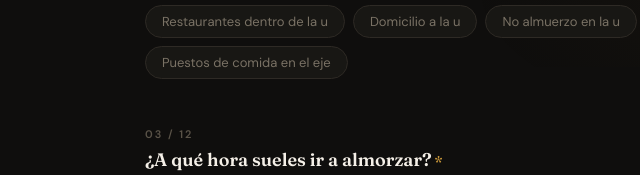
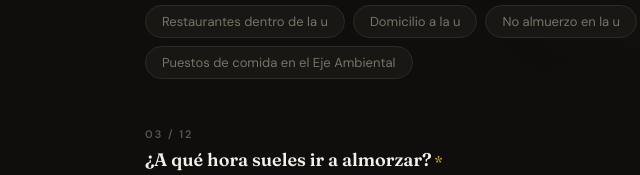
Before and after one commit to Juanparrar03/Encuesta-Uniandes, a plain HTML site: page index.html in a window 1280 px wide. Shown: the part 733-908 px from the top of the page, 179-819 px from the left. Drawn offline with Linux system fonts and the light colour scheme.

Commit message:
Update index.html

```diff
--- a/index.html
+++ b/index.html
@@ -634,7 +634,7 @@
         <div class="pill" onclick="pillPick(this,'q2')">Restaurantes dentro de la u</div>
         <div class="pill" onclick="pillPick(this,'q2')">Domicilio a la u </div>
         <div class="pill" onclick="pillPick(this,'q2')">No almuerzo en la u</div>
-        <div class="pill" onclick="pillPick(this,'q2')">Puestos de comida en el eje</div>
+        <div class="pill" onclick="pillPick(this,'q2')">Puestos de comida en el Eje Ambiental </div>
       </div>
     </div>
 
```
